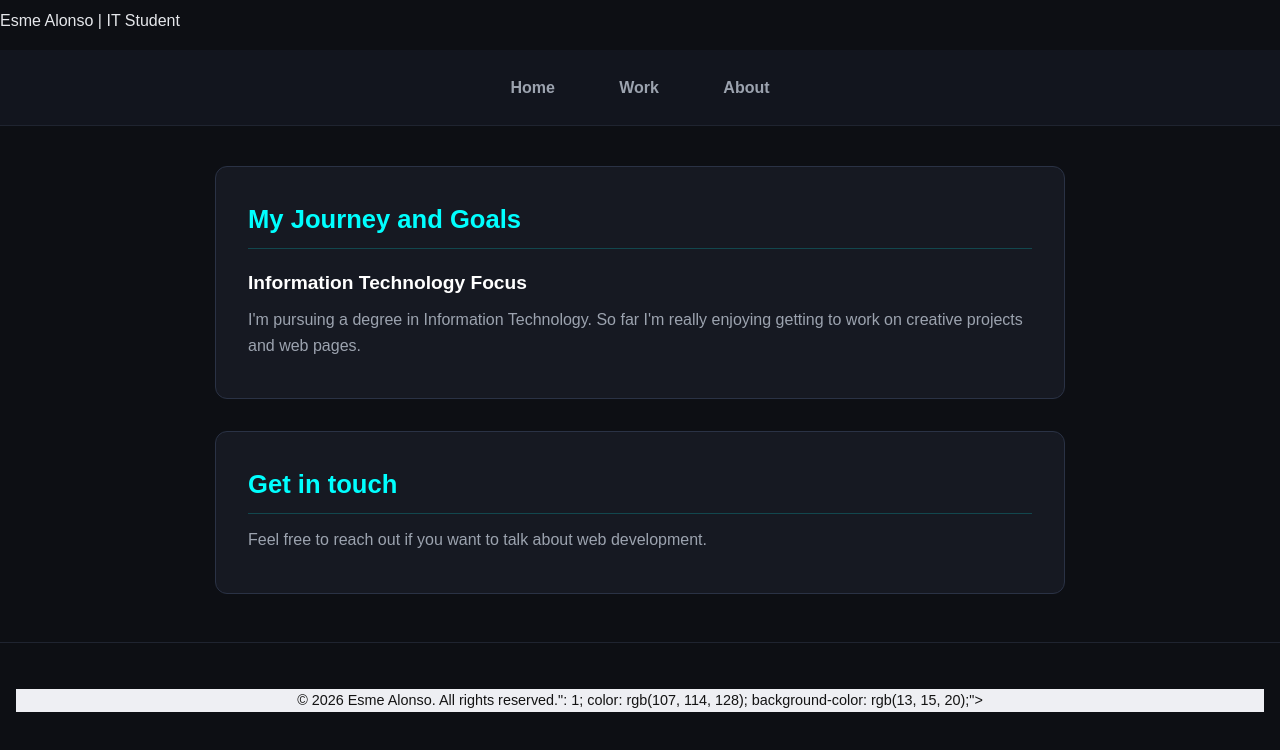
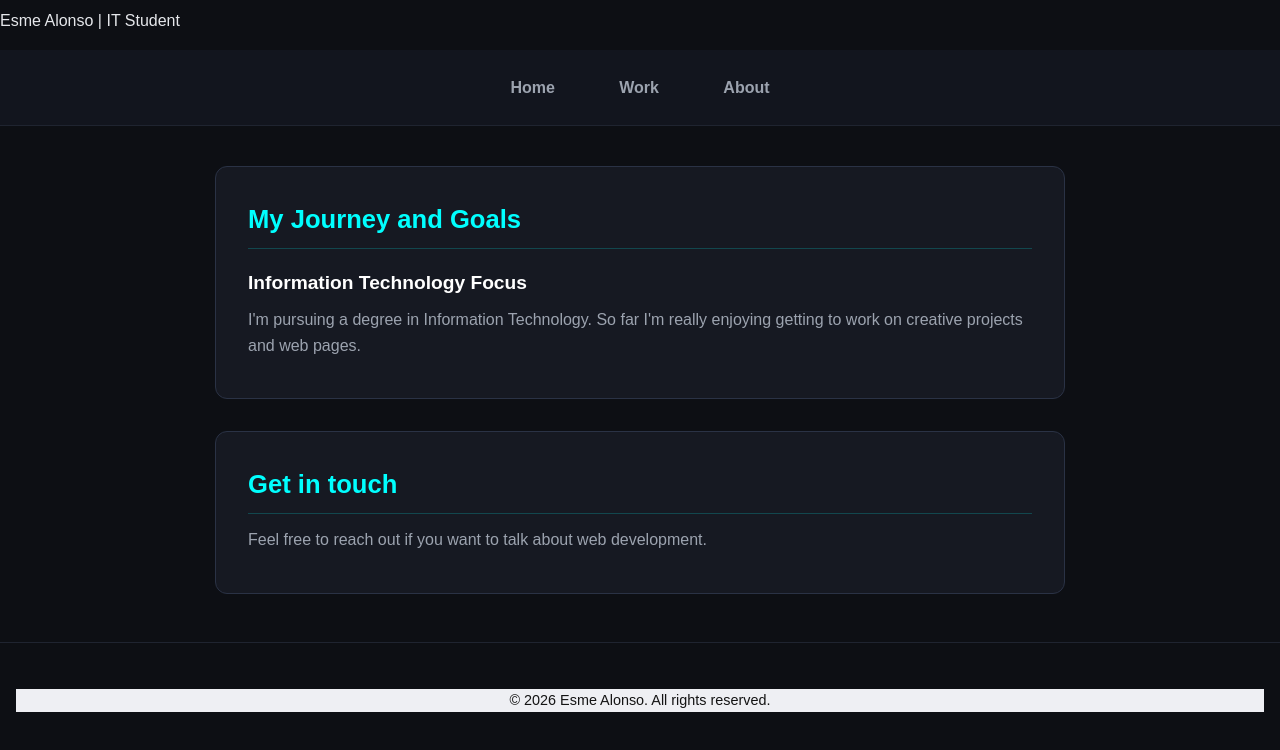
Before and after one commit to ealonso-dev/portfolio-project, a plain HTML site: page about.html in a window 1280 px wide. Shown: the part 86-836 px from the top of the page. Drawn offline with Linux system fonts and the light colour scheme.

Commit message:
text change
t# Please enter the commit message for your changes. Lines starting

```diff
--- a/about.html
+++ b/about.html
@@ -33,7 +33,7 @@
 </main>
 <footer>
        <p style="opacity: 1; color: rgb(20, 20, 20); background-color: rgb(238, 239, 243);">
-© 2026 Esme Alonso. All rights reserved.": 1; color: rgb(107, 114, 128); background-color: rgb(13, 15, 20);">
+© 2026 Esme Alonso. All rights reserved.
 </p>
 </footer>
 
```
